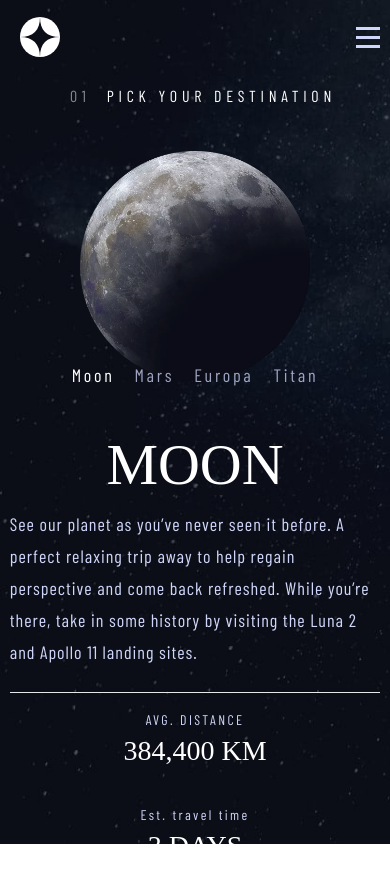
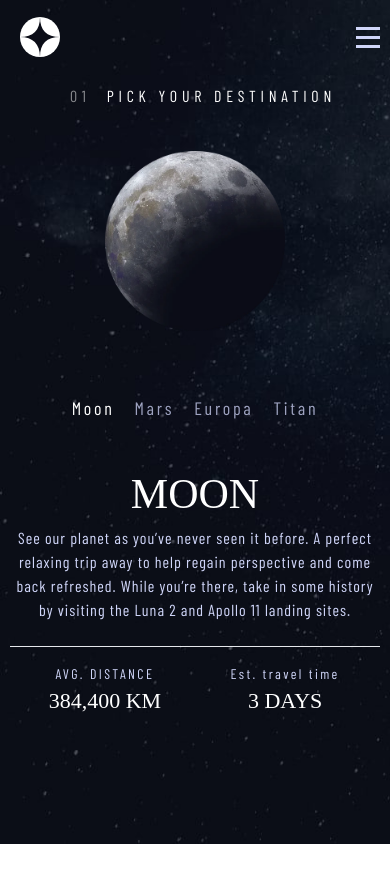
Before and after one commit to IbrahimHosny/space, a React (Create React App) app: page /space-tourism/destination in a window 390 px wide. After the commit the page ends 844 px from the top, so only its background shows below. Built offline with nearby package versions, Linux system fonts and the light colour scheme; a web font is replaced by a local one.

Commit message:
fix responsive at small screens

```diff
--- a/src/App.css
+++ b/src/App.css
@@ -109,7 +109,7 @@ li:hover::after{
 @media (max-width: 767px) {
   #crew .swiper-pagination {
     width: 60%!important;
-    top: 44vh!important;
+    top: 230px!important;
     left: 20%!important;
 }
 #crew #imgSec {
@@ -156,7 +156,10 @@ li:hover::after{
 }
 @media (max-width: 640px) {
   #destination .swiper-pagination {
-    top: 25vh!important;
+    top: 29vh!important;
+  }
+  #destination .swiper-wrapper {
+    height: 80vh!important;
   }
 }
 
@@ -205,8 +208,8 @@ li:hover::after{
   }
 
   #tech .swiper-pagination-bullet {
-    width: 60px;
-    height: 60px;
+    width: 50px;
+    height: 50px;
   }
 }
 
--- a/src/components/Crew.jsx
+++ b/src/components/Crew.jsx
@@ -33,17 +33,17 @@ const Crew = () => {
         {
             crewData.map(crew => {
                 return (
-            <SwiperSlide key={crew.name} className='text-white flex'>
-            <div className='flex gap-16 lg:gap-0 md:max-lg:flex-wrap flex-wrap-reverse lg:items-center lg:justify-around'>
+            <SwiperSlide key={crew.name} className='text-white max-sm:h-[50vh]'>
+            <div className='flex gap-16 max-sm:gap-8 lg:gap-0 md:max-lg:flex-wrap flex-wrap-reverse lg:items-center lg:justify-around max-sm:h-full'>
             <section className='w-full text-center lg:text-start lg:w-[35%]'>
-                    <div className='des-info max-lg:w-[80%] m-auto'>
+                    <div className='des-info max-lg:w-[80%] max-sm:w-[90%]  m-auto'>
                     <span className='heading-4 opacity-50 max-lg:!text-3xl max-md:!text-xl'>{crew.role}</span>
-                    <h1 className='heading-3 xl:whitespace-nowrap max-lg:!text-5xl max-md:!text-3xl'>{crew.name}</h1>
-                    <p className='second-color body-text'>{crew.bio}</p>
+                    <h1 className='heading-3 xl:whitespace-nowrap max-lg:!text-5xl max-md:!text-3xl max-sm:!text-2xl'>{crew.name}</h1>
+                    <p className='second-color body-text max-sm:!leading-6 max-sm:!text-lg'>{crew.bio}</p>
                     </div>
             </section>
             <section className='w-full lg:w-[40%] flex justify-center lg:justify-end h-full' id='imgSec'>
-                <img src={crew.images.webp} alt={'image of'+ crew.name } className='lg:h-[680px] md:h-[600px] h-[400px]'></img>
+                <img src={crew.images.webp} alt={'image of'+ crew.name } className='lg:h-[680px] md:h-[600px] h-[220px]'></img>
             </section>
 
             </div>
--- a/src/components/Destination.jsx
+++ b/src/components/Destination.jsx
@@ -26,7 +26,7 @@ import { dataContext } from '../App';
     return (
         <div className='bg-[url("./assets/destination/background-destination-desktop.jpg")] bg-no-repeat bg-cover h-screen'>
             <h3 className='heading-5 third-color m-auto relative w-[100%] top-[10vh] lg:w-[80%] max-lg:!text-center lg:top-[20vh] md:max-lg:!text-2xl max-md:!text-base'><span className='opacity-50 mx-4'>01</span>Pick your destination</h3>
-            <div className="container mx-auto relative top-[15%] lg:top-[40%]" id='destination'>
+            <div className="container mx-auto relative max-sm:!h-[80vh] top-[15%] lg:top-[40%]" id='destination'>
             <Swiper
             pagination={pagination}
             modules={[Pagination]}
@@ -37,26 +37,26 @@ import { dataContext } from '../App';
             destinationsData.map(destination => {
                 return (
             <SwiperSlide key={destination.name} className='text-white flex'>
-            <div className='flex flex-wrap items-center justify-center gap-10 lg:gap-0'>
+            <div className='flex flex-wrap items-center justify-center gap-10 lg:gap-0 max-sm:h-[100%] max-sm:items-start'>
             <section className='lg:w-[40%] w-full lg:block flex justify-center'>
-                <img src={destination.images.webp} alt={'image of'+ destination.name } className='w-[230px] md:w-[300px] lg:w-[380px] xl:w-[445px]'></img>
+                <img src={destination.images.webp} alt={'image of'+ destination.name } className='w-[180px] md:w-[300px] lg:w-[380px] xl:w-[445px]'></img>
             </section>
             <section className='lg:w-1/3 w-[95%]'>
                     <div className='des-info flex flex-col items-center lg:block'>
-                    <h1 className='heading-3 lg:!text-[100px]'>{destination.name}</h1>
-                    <p className='second-color body-text mb-6'>
+                    <h1 className='heading-3 max-sm:!text-[42px] lg:!text-[100px] m-auto'>{destination.name}</h1>
+                    <p className='second-color body-text mb-6 max-sm:!text-[16px] max-sm:!leading-6 max-sm:text-center'>
                     {destination.description}
                     </p>
                     </div>
                     <hr></hr>
                     <div className='flex flex-wrap justify-center lg:justify-start gap-8 sm:gap-20 my-4'>
-                    <div className='flex flex-col items-center sm:w-fit w-full'>
+                    <div className='flex flex-col items-center sm:w-fit max-sm:w-[40%]'>
                     <span className='subheading-2 second-color'>AVG. DISTANCE</span>
-                    <span className='subheading-1'>{destination.distance}</span>
+                    <span className='subheading-1 max-sm:!text-[22px] whitespace-nowrap'>{destination.distance}</span>
                     </div>
-                    <div className='flex flex-col items-center sm:w-fit w-full'>
+                    <div className='flex flex-col items-center sm:w-fit max-sm:w-[40%]'>
                     <span className='subheading-2 second-color'>Est. travel time</span>
-                    <span className='subheading-1'>{destination.travel}</span>
+                    <span className='subheading-1 max-sm:!text-[22px] whitespace-nowrap'>{destination.travel}</span>
                     </div>
 
                     </div>
--- a/src/components/Navbar.js
+++ b/src/components/Navbar.js
@@ -18,8 +18,8 @@ const Navbar = () => {
         <div className="absolute w-full h-full top-0 bg-white opacity-10 z-[-1]"></div>
         <li onClick={clickHandler} className="flex items-center max-sm:mt-[100px] max-sm:mb-[30px] max-sm:ms-[15px] sm:h-full"><Link to="space-tourism"><span>00</span> HOME</Link></li>
         <li onClick={clickHandler} className="flex items-center max-sm:my-[30px] max-sm:ms-[15px] sm:h-full"><Link to="space-tourism/destination"><span>00</span> DESTINATION</Link></li>
-        <li onClick={clickHandler} className="flex items-center max-sm:my-[30px] max-sm:ms-[15px] sm:h-full"><Link to="/crew"><span>00</span> CREW</Link> </li>
-        <li onClick={clickHandler} className="flex items-center max-sm:my-[30px] max-sm:ms-[15px] sm:h-full"><Link to="/technology"><span>00</span> TECHNOLOGY</Link></li>
+        <li onClick={clickHandler} className="flex items-center max-sm:my-[30px] max-sm:ms-[15px] sm:h-full"><Link to="space-tourism/crew"><span>00</span> CREW</Link> </li>
+        <li onClick={clickHandler} className="flex items-center max-sm:my-[30px] max-sm:ms-[15px] sm:h-full"><Link to="space-tourism/technology"><span>00</span> TECHNOLOGY</Link></li>
         </ul>
         </nav>
         </Fragment>
--- a/src/components/Technology.jsx
+++ b/src/components/Technology.jsx
@@ -28,7 +28,7 @@ const [width , setWidth] = useState(window.innerWidth);
     const pagination = {
         clickable: true,
         renderBullet: function (index , className ) {
-            return `<span class="heading-4 opacity-100 text-white swiper-pagination-bullet items-center justify-center">${index+1}</span>`
+            return `<span class="heading-4 opacity-100 text-white swiper-pagination-bullet items-center justify-center max-sm:!text-xl">${index+1}</span>`
         },
         horizontalClass: true,
     };
@@ -36,7 +36,7 @@ const [width , setWidth] = useState(window.innerWidth);
     return (
         <div className='bg-[url("./assets/technology/background-technology-desktop.jpg")] bg-no-repeat bg-cover h-screen'>
         <h3 className='heading-5 third-color m-auto relative w-[100%] top-[10vh] lg:w-[80%] max-md:!text-center lg:top-[20vh] md:max-lg:!text-2xl max-md:!text-lg'><span className='opacity-50 mx-4'>03</span>SPACE LAUNCH 101</h3>
-        <div className='w-full h-[80%] lg:w-[80%] lg:h-[60%] absolute right-0 bottom-[10%]' id='tech'>
+        <div className='w-full h-[80%] lg:w-[80%] lg:h-[60%] absolute right-0 bottom-[10%] max-sm:bottom-[5%]' id='tech'>
         <Swiper
         direction={"vertical"}
         pagination={pagination}
@@ -46,11 +46,11 @@ const [width , setWidth] = useState(window.innerWidth);
         {
             techData.map( technology => {
                 return (
-                    <SwiperSlide key={technology.name} className='flex flex-wrap-reverse items-center justify-evenly lg:justify-end'>
+                    <SwiperSlide key={technology.name} className='flex flex-wrap-reverse items-center justify-evenly lg:justify-end max-sm:flex-col-reverse max-sm:justify-around'>
                     <section className='lg:w-[45%] w-[90%] max-xl:text-center max-lg:mx-auto'>
                     <span className='second-color subheading-2'>THE TERMINOLOGY…</span>
                     <h2 className='heading-3 third-color max-md:!text-3xl md:max-lg:!text-5xl'>{technology.name}</h2>
-                    <p className='body-text second-color'>
+                    <p className='body-text second-color max-sm:!leading-[25px]'>
                     {technology.description}
                     </p>
                     </section>
```
